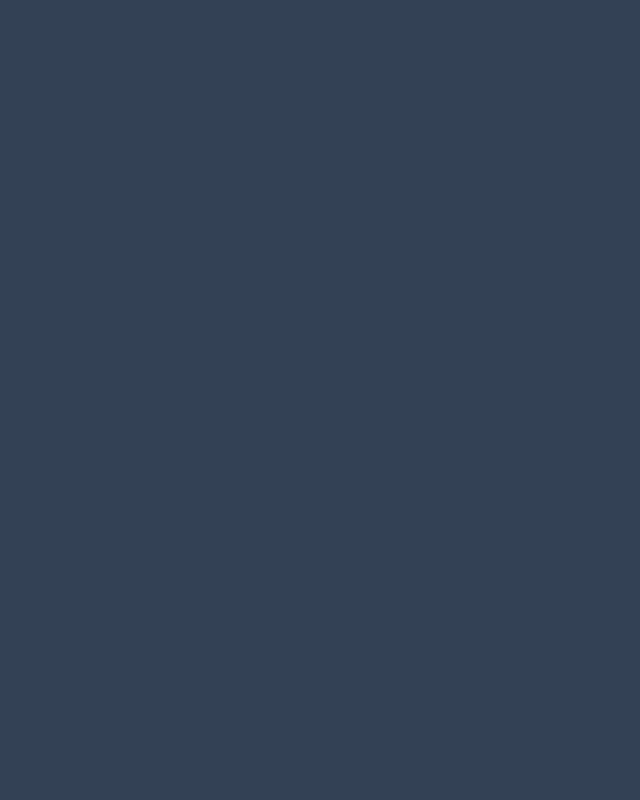
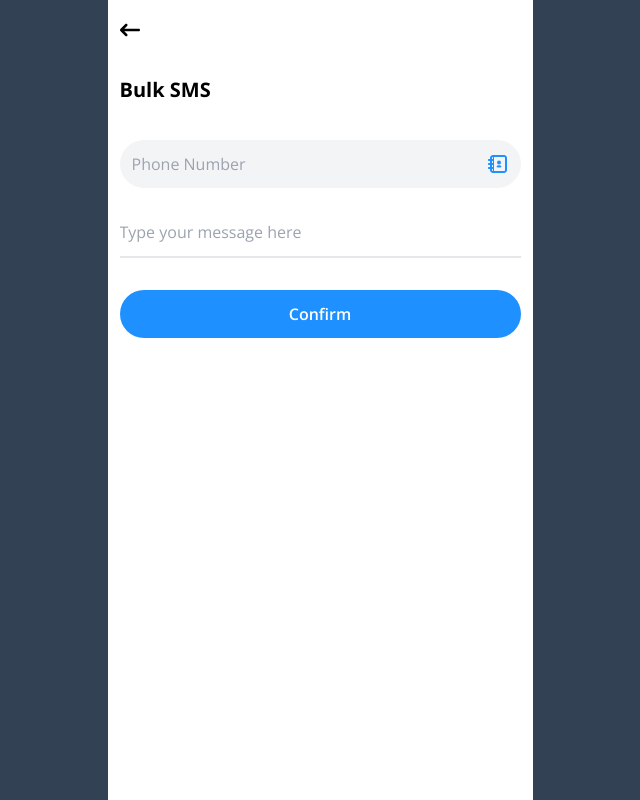
Before and after one commit to DevEmmy/vtu-frontend, a React (Vite) app: page /bulk-sms in a window 1280 px wide. Before the commit this address had no page. Shown: the whole page, without its empty margins (320-960 px from the left). Built offline with nearby package versions, Linux system fonts and the light colour scheme.

Commit message:
bulk sms

```diff
--- a/src/App.tsx
+++ b/src/App.tsx
@@ -5,6 +5,7 @@ import NewAccount from './components/create-account/New-account'
 import Security from './components/security-password/security'
 import FundWallet from './components/home/fund-wallet'
 import Index from './components/home/dashboard'
+import BulkSMS from './components/home/bulk-sms'
 
 
 function App() {
@@ -18,6 +19,7 @@ function App() {
         <Route path='/security' element={<Security />}></Route>
         <Route path='/home' element={<Index />}></Route>
         <Route path='/fund-wallet' element={<FundWallet />}></Route>
+        <Route path='/bulk-sms' element={<BulkSMS />}></Route>
       </Routes>
     </Router>
   )
--- /dev/null
+++ b/src/components/home/bulk-sms.tsx
@@ -0,0 +1,32 @@
+import React from 'react'
+import { Link } from 'react-router-dom';
+import { FaArrowLeftLong } from "react-icons/fa6";
+import { TiContacts } from "react-icons/ti";
+
+function bulkSms() {
+  return (
+    <div className='px-3 py-5 flex flex-col gap-9 min-h-screen'>
+        <Link to={"/home"} className='text-xl'>
+            <FaArrowLeftLong />
+        </Link>
+        <h1 className='text-xl font-bold'>Bulk SMS</h1>
+        <form action="" className='flex flex-col gap-8'>
+            <div className='bg-gray-100 rounded-3xl flex items-center py-3 justify-between px-3'>
+              <input type="text" placeholder='Phone Number' className='bg-gray-100'/>
+              <TiContacts className='text-2xl text-primary' />
+            </div>
+
+            <div className='border-b-2 pb-3'>
+                <input type="text" className='w-full' placeholder='Type your message here'/>
+            </div>
+
+            <button className='text-white font-semibold bg-primary py-3 rounded-3xl'>Confirm</button>
+
+
+
+        </form>
+    </div>
+  )
+}
+
+export default bulkSms
--- a/src/components/home/dashboard.tsx
+++ b/src/components/home/dashboard.tsx
@@ -45,7 +45,7 @@ const service = [
   {
       img: <IoChatbubblesOutline />,
       title: "Bulk SMS",
-        link: '/fund-wallet'
+        link: '/bulk-sms'
   },
   {
       img: <TbMobiledata />,
--- a/src/components/home/index.tsx
+++ /dev/null
@@ -1,25 +0,0 @@
-import { BrowserRouter as Router, Route, Routes } from 'react-router-dom'
-import Dashboard from './dashboard'
-import FundWallet from './fund-wallet'
-
-import React from 'react'
-
-function index() {
-  return (
-
-        <>
-        <Dashboard />
-        <Router>
-            <Routes></Routes>
-        </Router>
-
-        </>
-
-
-
-
-
-  )
-}
-
-export default index
```
